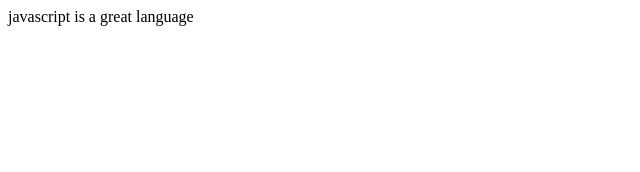
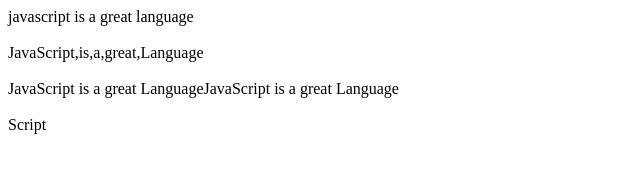
Before and after one commit to alokkumar-dev/javascript-, a plain HTML site: page JS new cource/28.string.html in a window 1280 px wide. Shown: the whole page, without its empty margins (0-640 px from the left). Drawn offline with Linux system fonts and the light colour scheme.

Commit message:
update file

```diff
--- a/JS new cource/28.string.html
+++ b/JS new cource/28.string.html
@@ -8,9 +8,33 @@
 </head>
 <body>
     <script>
+
+        // to lower Case string
         var str ="JavaScript is a great Language";
         var a=str.toLowerCase();
         document.write(a);
+
+        document.write("<br><br>");
+
+
+
+        // Split string
+        var spl=str.split(" ");
+        document.write(spl);
+
+        document.write("<br><br>");
+
+        // repeat method
+        var rep=str.repeat(2);
+        document.write(rep);
+
+
+        document.write("<br><br>");
+
+
+        var scl=str.slice(4,10);
+        document.write(scl);
+
     </script>
 </body>
 </html>
```
Also changed, not shown: JS new cource/29.numberMethod.html (+8 -0 lines).
